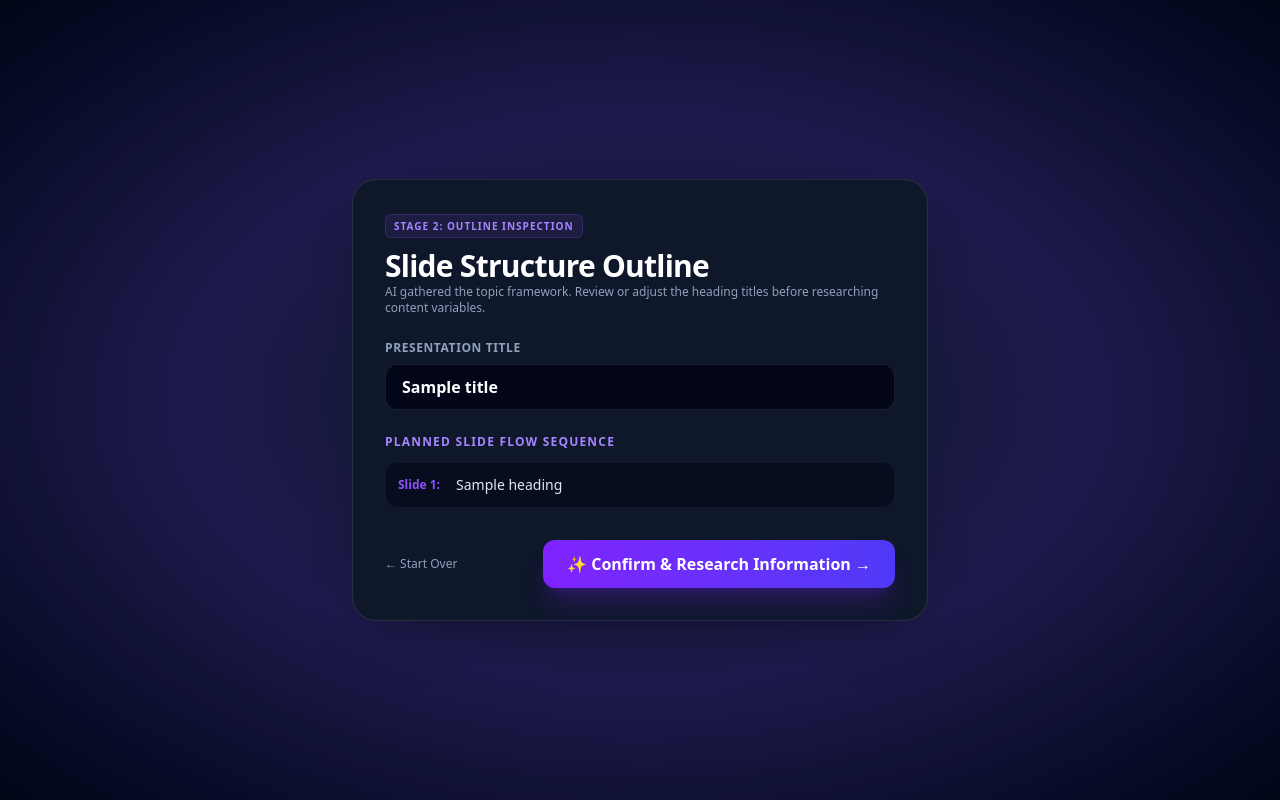
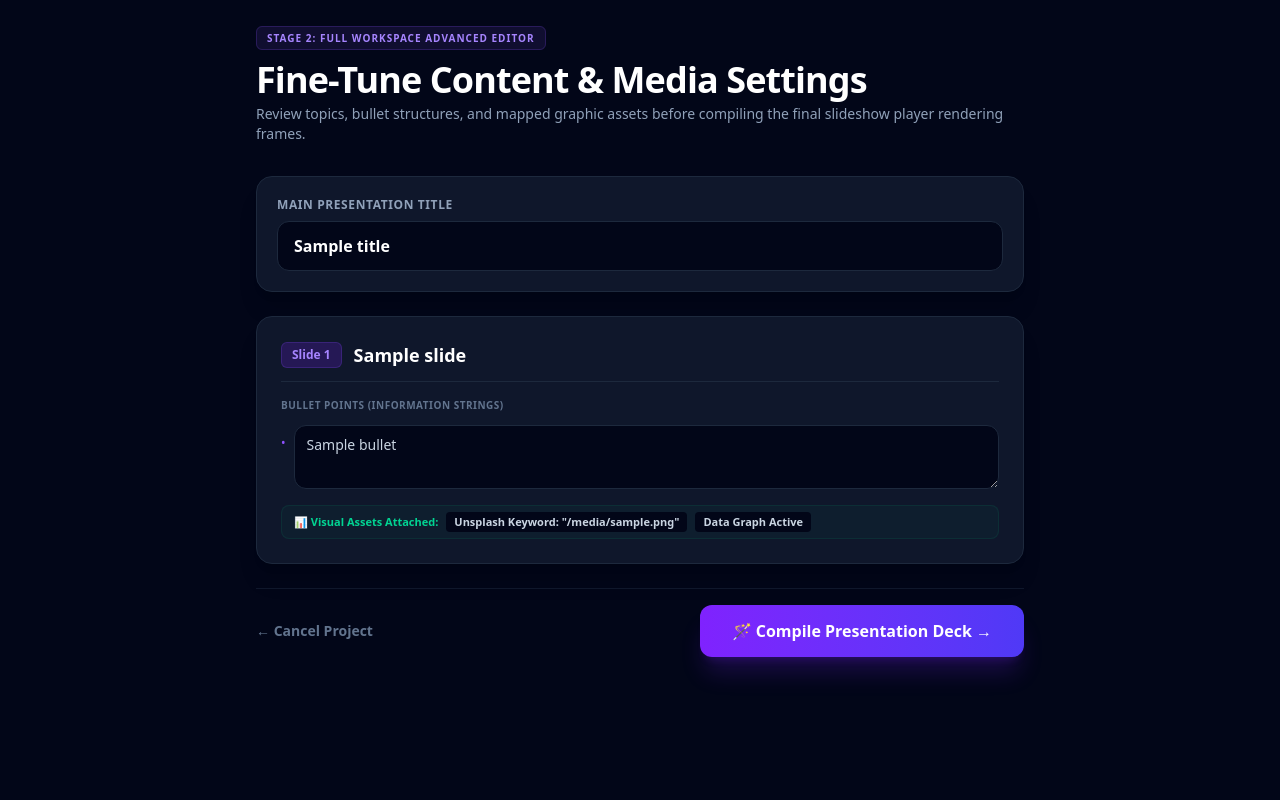
Before and after one commit to sahasramalkapuram/AI-PPT-maker, a Flask app: template templates/outline.html in a window 1280 px wide. Run offline with Flask 3, Linux system fonts and the light colour scheme; the template is opened without the code that fills it: most values are stand-ins (such as "Sample title", 1, 10 or a date in 2020).

Commit message:
Update outline.html

```diff
--- a/templates/outline.html
+++ b/templates/outline.html
@@ -3,40 +3,59 @@
 <head>
     <meta charset="UTF-8">
     <meta name="viewport" content="width=device-width, initial-scale=1.0">
-    <title>Review Slide Layout Outline</title>
+    <title>Review & Edit Workspace</title>
     <script src="https://cdn.jsdelivr.net/npm/@tailwindcss/browser@4"></script>
 </head>
-<body class="bg-radial from-slate-900 via-indigo-950 to-slate-950 min-h-screen flex items-center justify-center p-6 text-white">
-    <div class="bg-slate-900 border border-white/10 p-8 rounded-3xl shadow-2xl max-w-xl w-full space-y-6">
+<body class="bg-slate-950 min-h-screen p-6 text-white font-sans">
+    <div class="max-w-3xl mx-auto space-y-8">
         <div>
-            <span class="text-[10px] uppercase font-bold tracking-widest text-violet-400 px-2 py-1 bg-violet-500/10 rounded-md border border-violet-500/20">Stage 2: Outline Inspection</span>
-            <h2 class="text-3xl font-black mt-3 text-white tracking-tight">Slide Structure Outline</h2>
-            <p class="text-slate-400 text-xs">AI gathered the topic framework. Review or adjust the heading titles before researching content variables.</p>
+            <span class="text-[10px] uppercase font-bold tracking-widest text-violet-400 px-2.5 py-1 bg-violet-500/10 rounded-md border border-violet-500/20">Stage 2: Full Workspace Advanced Editor</span>
+            <h2 class="text-4xl font-black mt-3 text-white tracking-tight">Fine-Tune Content & Media Settings</h2>
+            <p class="text-slate-400 text-sm mt-1">Review topics, bullet structures, and mapped graphic assets before compiling the final slideshow player rendering frames.</p>
         </div>
 
-        <!-- Outline Adjustment Wizard Form Panel -->
-        <form action="/generate/final" method="POST" class="space-y-4">
-            <input type="hidden" name="original_prompt" value="{{ original_prompt }}">
-            <input type="hidden" name="theme" value="{{ theme }}">
-
-            <div class="space-y-2">
-                <label class="block text-xs font-bold text-slate-400 uppercase tracking-wider">Presentation Title</label>
-                <input type="text" name="title" value="{{ title }}" class="w-full bg-slate-950 border border-white/10 rounded-xl px-4 py-2.5 text-white focus:outline-none focus:ring-2 focus:ring-violet-500 font-bold">
+        <form action="/generate/final" method="POST" class="space-y-6">
+            <div class="bg-slate-900 border border-slate-800 rounded-2xl p-5 shadow-xl">
+                <label class="block text-xs font-bold text-slate-400 uppercase tracking-wider mb-2">Main Presentation Title</label>
+                <input type="text" name="title" value="{{ title }}" class="w-full bg-slate-950 border border-slate-800 rounded-xl px-4 py-3 text-white focus:ring-2 focus:ring-violet-500 font-bold outline-none">
             </div>
 
-            <div class="space-y-3 pt-2">
-                <label class="block text-xs font-bold text-violet-400 uppercase tracking-widest">Planned Slide Flow Sequence</label>
-                {% for heading in headings %}
-                <div class="flex items-center space-x-3 bg-slate-950/60 border border-white/5 p-3 rounded-xl">
-                    <span class="text-xs font-bold text-violet-500">Slide {{ loop.index }}:</span>
-                    <input type="text" name="headings" value="{{ heading }}" class="flex-grow bg-transparent border-none text-sm text-slate-200 focus:outline-none focus:ring-1 focus:ring-violet-500/30 px-1 rounded">
+            <div class="space-y-6">
+                {% for slide in slides %}
+                <div class="bg-slate-900 border border-slate-800 rounded-2xl p-6 space-y-4 shadow-xl">
+                    <div class="flex items-center space-x-3 border-b border-slate-800 pb-3">
+                        <span class="text-xs font-black bg-violet-600/20 text-violet-400 border border-violet-500/20 px-2.5 py-1 rounded-md">Slide {{ loop.index }}</span>
+                        <input type="text" name="headings" value="{{ slide.heading }}" class="flex-grow bg-transparent text-lg font-bold text-white focus:text-violet-400 outline-none">
+                    </div>
+
+                    <input type="hidden" name="image_query_{{ loop.index0 }}" value="{{ slide.image_query or '' }}">
+                    <input type="hidden" name="chart_labels_{{ loop.index0 }}" value='{{ slide.chart_data.labels | tojson if slide.chart_data else "" }}'>
+                    <input type="hidden" name="chart_data_{{ loop.index0 }}" value='{{ slide.chart_data.data | tojson if slide.chart_data else "" }}'>
+
+                    <div class="space-y-3">
+                        <label class="block text-[10px] font-bold text-slate-500 uppercase tracking-wider">Bullet Points (Information Strings)</label>
+                        {% for bullet in slide.bullets %}
+                        <div class="flex items-start space-x-2">
+                            <span class="text-violet-500 mt-2.5 text-xs">•</span>
+                            <textarea name="bullets_slide_{{ loop.parent.index0 }}" rows="2" class="w-full bg-slate-950 border border-slate-800 rounded-xl px-3 py-2 text-sm text-slate-300 focus:border-slate-700 outline-none font-medium leading-relaxed">{{ bullet }}</textarea>
+                        </div>
+                        {% endfor %}
+                    </div>
+
+                    {% if slide.image_query or slide.chart_data %}
+                    <div class="text-[11px] font-bold text-emerald-400 flex items-center space-x-2 bg-emerald-500/5 px-3 py-1.5 rounded-lg border border-emerald-500/10">
+                        <span>📊 Visual Assets Attached:</span>
+                        {% if slide.image_query %}<span class="bg-slate-950 px-2 py-0.5 rounded text-slate-300">Unsplash Keyword: "{{ slide.image_query }}"</span>{% endif %}
+                        {% if slide.chart_data %}<span class="bg-slate-950 px-2 py-0.5 rounded text-slate-300">Data Graph Active</span>{% endif %}
+                    </div>
+                    {% endif %}
                 </div>
                 {% endfor %}
             </div>
 
-            <div class="pt-4 flex items-center justify-between space-x-4">
-                <a href="/dashboard" class="text-xs text-slate-400 hover:text-white font-medium">&larr; Start Over</a>
-                <button type="submit" class="bg-gradient-to-r from-violet-600 to-indigo-600 hover:from-violet-500 hover:to-indigo-500 text-white font-bold px-6 py-3 rounded-xl shadow-xl shadow-violet-600/20 transition cursor-pointer">✨ Confirm & Research Information →</button>
+            <div class="pt-4 flex items-center justify-between border-t border-slate-900">
+                <a href="/dashboard" class="text-sm text-slate-500 hover:text-white font-semibold transition">&larr; Cancel Project</a>
+                <button type="submit" class="bg-gradient-to-r from-violet-600 to-indigo-600 hover:from-violet-500 hover:to-indigo-500 text-white font-bold px-8 py-3.5 rounded-xl shadow-xl shadow-violet-600/20 transition cursor-pointer">🪄 Compile Presentation Deck →</button>
             </div>
         </form>
     </div>
```
